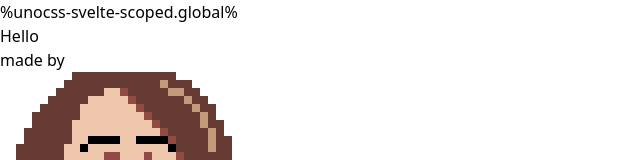
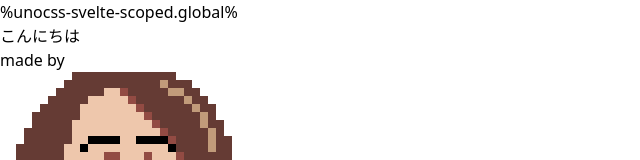
Before and after one commit to henrikvilhelmberglund/fancy-caption, a SvelteKit app: page / in a window 1280 px wide. Shown: the top 160 px of the page, without its empty margins (0-640 px from the left). Built offline with nearby package versions, Linux system fonts and the light colour scheme.

Commit message:
feat: :sparkles: use FancyCaption component

```diff
--- a/src/routes/+page.svelte
+++ b/src/routes/+page.svelte
@@ -2,10 +2,11 @@
 	import { afterUpdate } from "svelte";
 	import { base } from "$app/paths";
 	import Footer from "$lib/Footer.svelte";
+	import FancyCaption from "$lib/FancyCaption.svelte";
 </script>
 
 <main class="[&>*]:m-4">
-	<p class="p-48 text-9xl">Hello</p>
+  <FancyCaption>こんにちは</FancyCaption>
 </main>
 
 <Footer />
```
